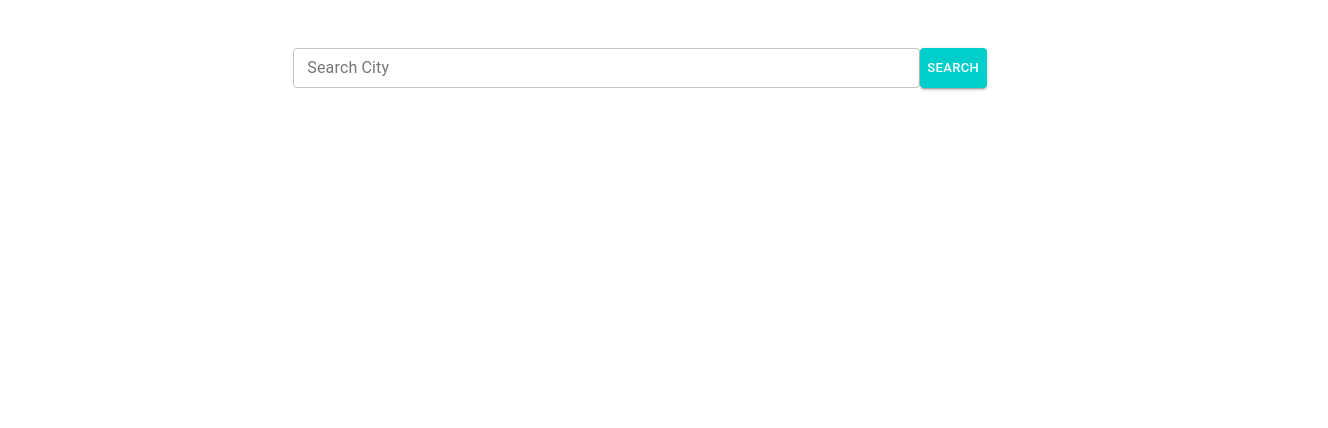
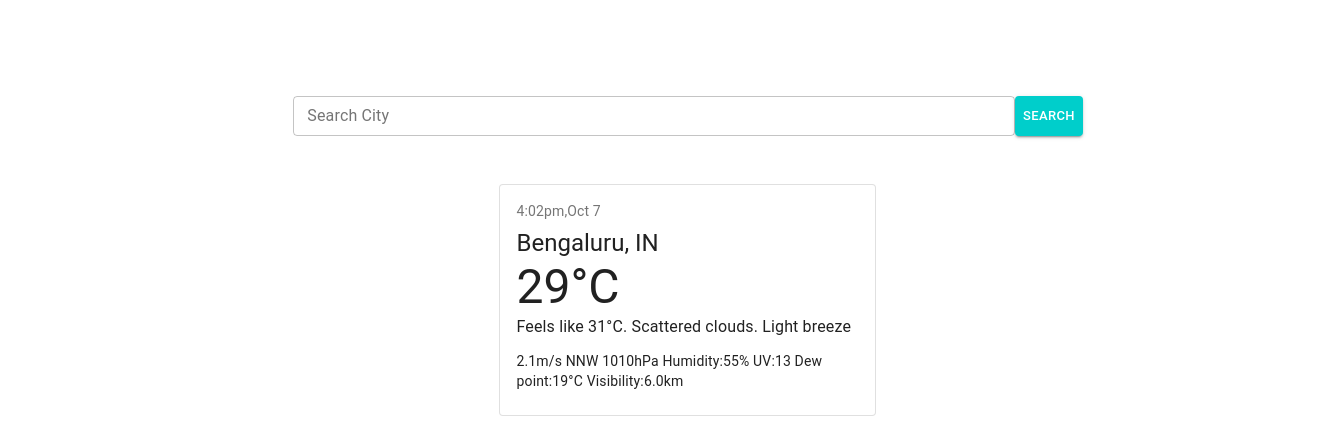
Before and after one commit to bhavesh-deepcompute/WeatherApp, a React (Create React App) app: page / in a window 1280 px wide. Shown: the top 428 px of the page, 1328 px wide, since content can reach past the window. Built offline with nearby package versions, Linux system fonts and the light colour scheme.

Commit message:
ADDED: demo card

```diff
--- a/src/Component/Weather.jsx
+++ b/src/Component/Weather.jsx
@@ -1,7 +1,35 @@
 import React from "react";
-import { Grid, Button, TextField } from "@material-ui/core";
+import {
+  Grid,
+  Button,
+  TextField,
+  Card,
+  CardContent,
+  Typography,
+  makeStyles
+} from "@material-ui/core";
+
+const useStyles = makeStyles({
+  root: {
+	maxWidth: 375,
+
+  },
+  bullet: {
+    display: "inline-block",
+    margin: "0 2px",
+    transform: "scale(0.8)",
+  },
+  title: {
+    fontSize: 14,
+  },
+  pos: {
+    marginBottom: 12,
+  },
+});
 
 export default function Weather() {
+  const classes = useStyles();
+
   return (
     <Grid container className="container">
       <Grid item md={8} className="search">
@@ -15,6 +43,32 @@ export default function Weather() {
           Search
         </Button>
       </Grid>
+      <Grid item md={8} className="cards">
+        <Card className={classes.root} variant="outlined">
+          <CardContent>
+            <Typography
+              className={classes.title}
+              color="textSecondary"
+              gutterBottom
+            >
+              4:02pm,Oct 7
+            </Typography>
+            <Typography variant="h5" component="h2">
+              Bengaluru, IN
+            </Typography>
+            <Typography variant="h3" component="h2">
+              29°C
+            </Typography>
+            <Typography className={classes.pos} color="textPrimary">
+              Feels like 31°C. Scattered clouds. Light breeze
+            </Typography>
+            <Typography variant="body2" component="p">
+              2.1m/s NNW 1010hPa Humidity:55% UV:13 Dew point:19°C
+              Visibility:6.0km
+            </Typography>
+          </CardContent>
+        </Card>
+      </Grid>
     </Grid>
   );
 }
--- a/src/Styles/_weather.scss
+++ b/src/Styles/_weather.scss
@@ -2,12 +2,18 @@
 
 .container{
     padding: 3em;
+    margin: 3em 3em;
     display: flex;
     justify-content: center;
 }
 
+.cards{
+    display: flex;
+    justify-content: center;
+    padding: 3em;
+}
+
 .search{
     display: flex;
-    padding: 0em 3em;
     justify-content: center;
 }
--- a/src/Styles/style.css
+++ b/src/Styles/style.css
@@ -1,5 +1,6 @@
 .container {
   padding: 3em;
+  margin: 3em 3em;
   display: -webkit-box;
   display: -ms-flexbox;
   display: flex;
@@ -8,11 +9,20 @@
           justify-content: center;
 }
 
+.cards {
+  display: -webkit-box;
+  display: -ms-flexbox;
+  display: flex;
+  -webkit-box-pack: center;
+      -ms-flex-pack: center;
+          justify-content: center;
+  padding: 3em;
+}
+
 .search {
   display: -webkit-box;
   display: -ms-flexbox;
   display: flex;
-  padding: 0em 3em;
   -webkit-box-pack: center;
       -ms-flex-pack: center;
           justify-content: center;
```
Also changed, not shown: 1 other file (tests, documents, lock files or other folders).
